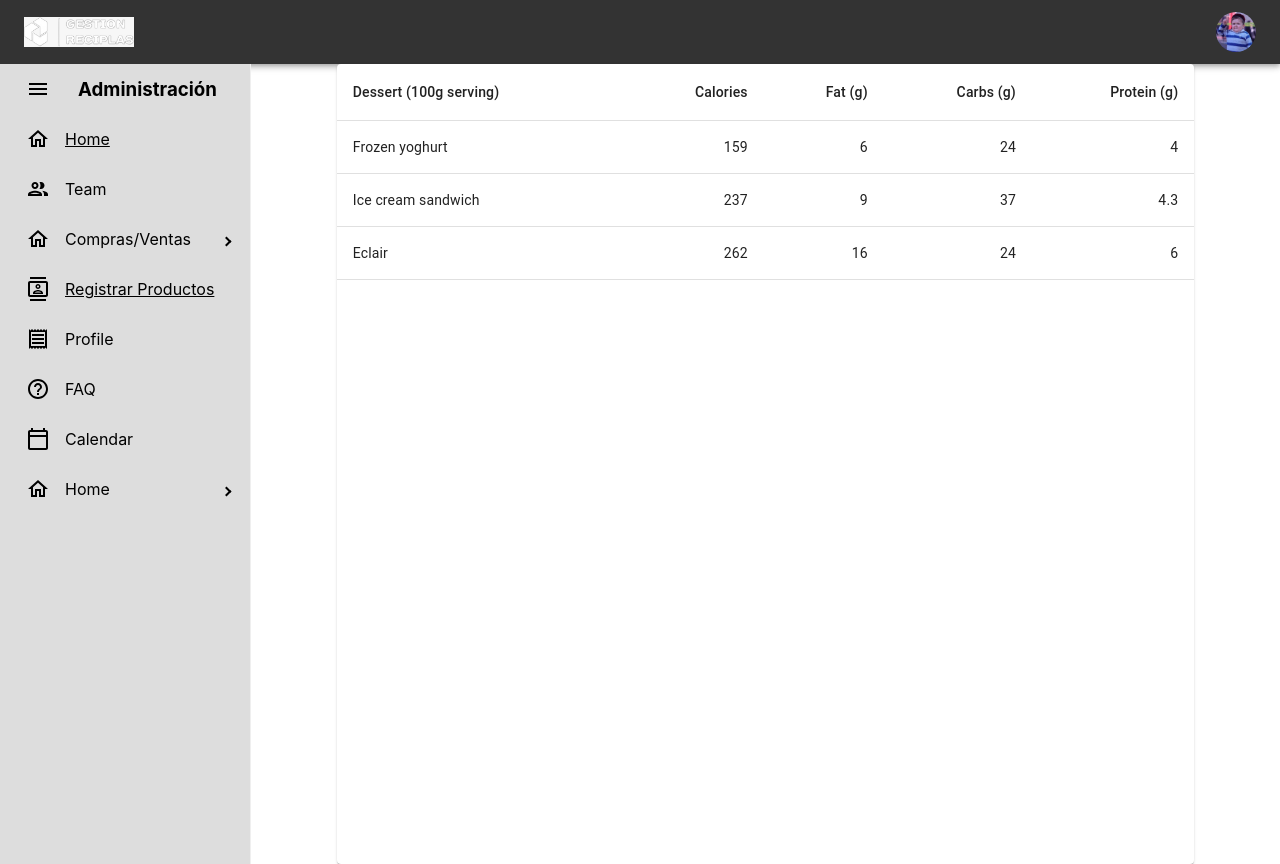
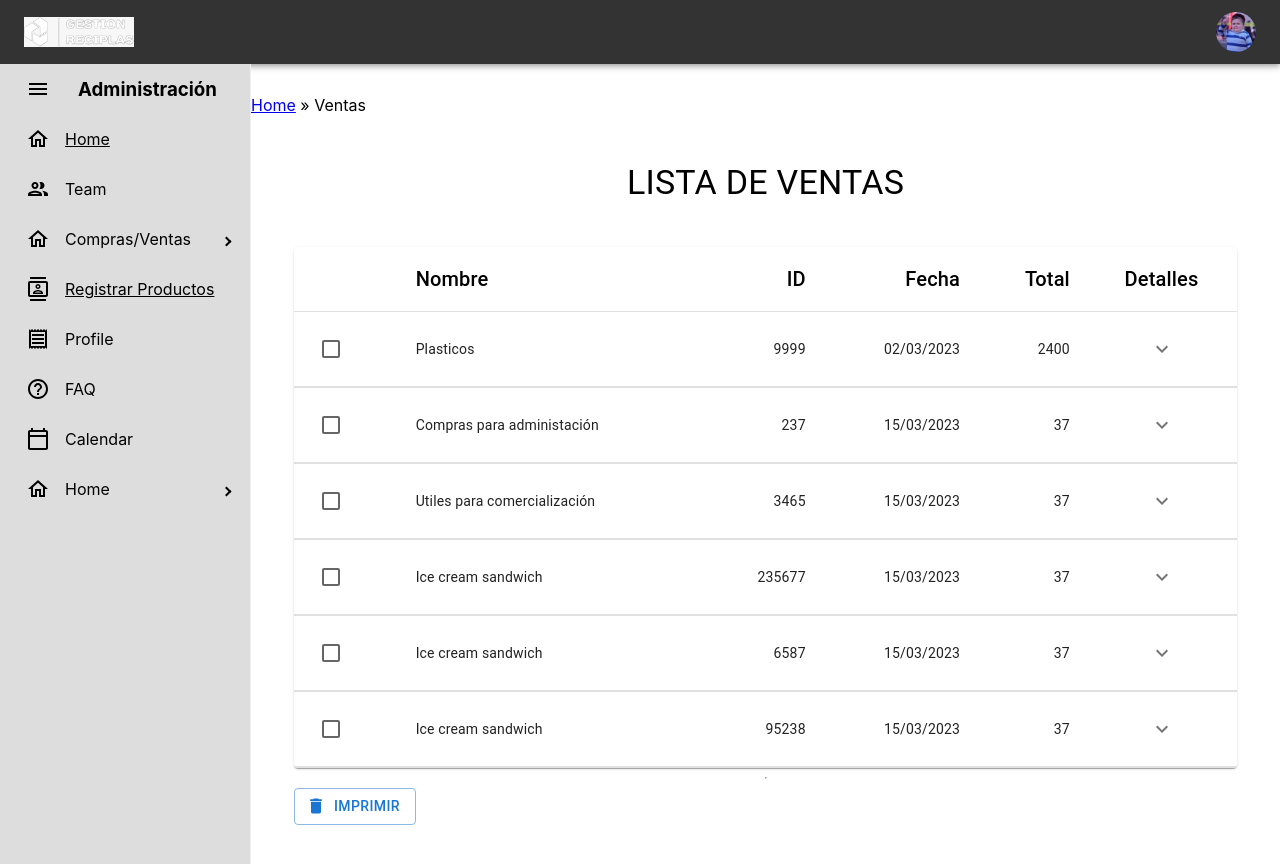
Before and after one commit to SixtoArrejin/RECIPLAS-TPI-G7, a React (Create React App) app in the folder gestion-reciplast/: page /ventas in a window 1280 px wide. Built offline with nearby package versions, Linux system fonts and the light colour scheme.

Commit message:
Se agrego la pantalla Lista de Ventas

```diff
--- a/gestion-reciplast/src/components/TablaCompras.jsx
+++ b/gestion-reciplast/src/components/TablaCompras.jsx
@@ -51,7 +51,7 @@ function Row(props) {
         <TableCell align="right">{row.id}</TableCell>
         <TableCell align="right">{row.fecha}</TableCell>
         <TableCell align="right">{row.total}</TableCell>
-        <TableCell>
+        <TableCell align="center">
           <IconButton
             aria-label="expand row"
             size="small"
@@ -74,26 +74,26 @@ function Row(props) {
               <Table size="small" aria-label="purchases">
                 <TableHead>
                   <TableRow>
-                    <TableCell>Producto</TableCell>
-                    <TableCell align="right">Descripcion</TableCell>
-                    <TableCell>P/U</TableCell>
-                    <TableCell align="right">Cantidad</TableCell>
-                    <TableCell align="right">Total price ($)</TableCell>
+                    <TableCell align="center">Producto</TableCell>
+                    <TableCell align="center">Descripcion</TableCell>
+                    <TableCell align="center">P/U</TableCell>
+                    <TableCell align="center">Cantidad</TableCell>
+                    <TableCell align="center">Total price ($)</TableCell>
 
                   </TableRow>
                 </TableHead>
                 <TableBody>
                   {row.history.map((historyRow) => (
                     <TableRow key={historyRow.name}>
-                      <TableCell component="th" scope="row">
+                      <TableCell component="th" scope="row" align="center">
                         {historyRow.name}
                       </TableCell>
-                      <TableCell align="right">
+                      <TableCell align="center">
                         {historyRow.descripcion}
                       </TableCell>
-                      <TableCell>{historyRow.pu}</TableCell>
-                      <TableCell align="right">{historyRow.cantidad}</TableCell>
-                      <TableCell align="right">
+                      <TableCell align="center">{historyRow.pu}</TableCell>
+                      <TableCell align="center">{historyRow.cantidad}</TableCell>
+                      <TableCell align="center">
                         {Math.round(historyRow.cantidad * historyRow.pu * 100) / 100}
                       </TableCell>
 
@@ -139,7 +139,7 @@ export default function TablaCompras() {
               <TableCell align="right"><Typography variant="h6" color="initial">ID</Typography></TableCell>
               <TableCell align="right"><Typography variant="h6" color="initial">Fecha</Typography></TableCell>
               <TableCell align="right"><Typography variant="h6" color="initial">Total</Typography></TableCell>
-              <TableCell align="right"><Typography variant="h6" color="initial">Detalles</Typography></TableCell>
+              <TableCell align="center"><Typography variant="h6" color="initial">Detalles</Typography></TableCell>
 
             </TableRow>
           </TableHead>
--- /dev/null
+++ b/gestion-reciplast/src/components/TablaVentas.jsx
@@ -0,0 +1,157 @@
+import * as React from 'react';
+import PropTypes from 'prop-types';
+import Box from '@mui/material/Box';
+import Collapse from '@mui/material/Collapse';
+import IconButton from '@mui/material/IconButton';
+import Table from '@mui/material/Table';
+import TableBody from '@mui/material/TableBody';
+import TableCell from '@mui/material/TableCell';
+import TableContainer from '@mui/material/TableContainer';
+import TableHead from '@mui/material/TableHead';
+import TableRow from '@mui/material/TableRow';
+import Typography from '@mui/material/Typography';
+import Paper from '@mui/material/Paper';
+import KeyboardArrowDownIcon from '@mui/icons-material/KeyboardArrowDown';
+import KeyboardArrowUpIcon from '@mui/icons-material/KeyboardArrowUp';
+import { Grid, TextField, Button, Checkbox} from '@mui/material';
+
+function createData(name, id, fecha, total) {
+    return {
+        name,
+        id,
+        fecha,
+        total,
+        history: [
+            {
+                name: 'Botella',
+                pu: 35,
+                cantidad: 3,
+                descripcion: "Buen producto"
+            },
+            {
+                name: 'Bolsas',
+                pu: 5,
+                cantidad: 1,
+                descripcion: "Buenisimo"
+            },
+        ],
+    };
+}
+
+function Row(props) {
+    const { row } = props;
+    const [open, setOpen] = React.useState(false);
+
+    return (
+        <React.Fragment>
+            <TableRow sx={{ '& > *': { borderBottom: 'unset' } }}>
+                <TableCell component="th" scope="row">
+                    <Checkbox />
+                </TableCell>
+                <TableCell component="th" scope="row">
+                    {row.name}
+                </TableCell>
+                <TableCell align="right">{row.id}</TableCell>
+                <TableCell align="right">{row.fecha}</TableCell>
+                <TableCell align="right">{row.total}</TableCell>
+                <TableCell align="center">
+                    <IconButton
+                        aria-label="expand row"
+                        size="small"
+                        onClick={() => setOpen(!open)}
+                    >
+                        {open ? <KeyboardArrowUpIcon /> : <KeyboardArrowDownIcon />}
+                    </IconButton>
+                </TableCell>
+            </TableRow>
+            <TableRow>
+                <TableCell style={{ paddingBottom: 0, paddingTop: 0 }} colSpan={6}>
+                    <Collapse in={open} timeout="auto" unmountOnExit>
+
+                        {/* Detalle de cada fila */}
+                        <Box sx={{ margin: 1 }}>
+                            <Typography variant="h5" gutterBottom component="div">
+                                Detalle de venta
+                            </Typography>
+                            <Typography variant="h6" color="initial">Cliente: Mario Bros</Typography>
+                            <Table size="small" aria-label="purchases">
+                                <TableHead>
+                                    <TableRow>
+                                        <TableCell align="center">Producto</TableCell>
+                                        <TableCell align="center">Descripcion</TableCell>
+                                        <TableCell align="center">P/U</TableCell>
+                                        <TableCell align="center">Cantidad</TableCell>
+                                        <TableCell align="center">Total price ($)</TableCell>
+
+                                    </TableRow>
+                                </TableHead>
+                                <TableBody>
+                                    {row.history.map((historyRow) => (
+                                        <TableRow key={historyRow.name}>
+                                            <TableCell component="th" scope="row" align="center">
+                                                {historyRow.name}
+                                            </TableCell>
+                                            <TableCell align="center">
+                                                {historyRow.descripcion}
+                                            </TableCell>
+                                            <TableCell align="center">{historyRow.pu}</TableCell>
+                                            <TableCell align="center">{historyRow.cantidad}</TableCell>
+                                            <TableCell align="center">
+                                                {Math.round(historyRow.cantidad * historyRow.pu * 100) / 100}
+                                            </TableCell>
+
+                                        </TableRow>
+                                    ))}
+                                </TableBody>
+                            </Table>
+                            <br />
+                            <Grid container
+                                direction="row"
+                                justifyContent="flex-end"
+                                alignItems="center">
+                                <Button variant="outlined">Imprimir</Button>
+                            </Grid>
+
+                        </Box>
+                    </Collapse>
+                </TableCell>
+            </TableRow>
+        </React.Fragment>
+    );
+}
+
+
+const rows = [
+    createData('Plasticos', 9999, "02/03/2023", 2400),
+    createData('Compras para administación', 237, "15/03/2023", 37),
+    createData('Utiles para comercialización', 3465, "15/03/2023", 37),
+    createData('Ice cream sandwich', 235677, "15/03/2023", 37),
+    createData('Ice cream sandwich', 6587, "15/03/2023", 37),
+    createData('Ice cream sandwich', 95238, "15/03/2023", 37),
+];
+
+export default function TablaVentas() {
+    return (
+        <Grid>
+            <TableContainer component={Paper}>
+                <Table aria-label="collapsible table">
+                    <TableHead>
+                        <TableRow>
+                            <TableCell> </TableCell>
+                            <TableCell><Typography variant="h6" color="initial">Nombre</Typography></TableCell>
+                            <TableCell align="right"><Typography variant="h6" color="initial">ID</Typography></TableCell>
+                            <TableCell align="right"><Typography variant="h6" color="initial">Fecha</Typography></TableCell>
+                            <TableCell align="right"><Typography variant="h6" color="initial">Total</Typography></TableCell>
+                            <TableCell align="center"><Typography variant="h6" color="initial">Detalles</Typography></TableCell>
+                        </TableRow>
+                    </TableHead>
+                    <TableBody>
+                        {rows.map((row) => (
+                            <Row key={row.name} row={row} />
+                        ))}
+                    </TableBody>
+                </Table>
+            </TableContainer>
+        </Grid>
+    );
+}
--- a/gestion-reciplast/src/pages/administracion/Compras.jsx
+++ b/gestion-reciplast/src/pages/administracion/Compras.jsx
@@ -4,10 +4,10 @@ import TablaCompras from "../../components/TablaCompras";
 
 function Compras() {
     return (
-        <Grid container xs={12} direction="row" justifyContent="center" alignItems="center" style={{ width: "100%" }}>
+        <Grid container xs={12} direction="row" justifyContent="center" alignItems="center" style={{ width: "100%" }} paddingBottom={3}>
 
             <Grid item xs={12}>
-                <p><NavLink to="/home" >Home</NavLink> » Compras </p>
+                <p><NavLink to="/home" >Home</NavLink> » Ventas </p>
             </Grid>
 
             <Grid container xs={12} direction="row" justifyContent="center" alignItems="center">
@@ -16,11 +16,11 @@ function Compras() {
                 </Typography>
             </Grid>
 
-            <Grid container xs={8} direction="row" justifyContent="center" alignItems="center"
+            <Grid container xs={11} direction="row" justifyContent="center" alignItems="center"
                 // border="1px solid black" borderRadius={8} padding={2}
                 >
 
-                <Grid item>
+                <Grid item xs={12}>
                     <TablaCompras />
                 </Grid>
             </Grid>
--- a/gestion-reciplast/src/pages/administracion/Ventas.jsx
+++ b/gestion-reciplast/src/pages/administracion/Ventas.jsx
@@ -1,13 +1,44 @@
 import AccessibleTable from "../../components/AccessibleTable";
-import { Grid } from "@mui/material";
+import { Grid, Typography, Button } from "@mui/material";
+import { NavLink } from "react-router-dom";
+import TablaVentas from "../../components/TablaVentas";
+import DeleteIcon from '@mui/icons-material/Delete';
 
 function Ventas() {
 
     return (
-        <Grid container xs={12} justifyContent="center">
-            <Grid container xs={10}>
-                <AccessibleTable />
+        <Grid container xs={12} direction="row" justifyContent="center" alignItems="center" style={{ width: "100%" }} paddingBottom={3}>
+
+            <Grid item xs={12}>
+                <p><NavLink to="/home" >Home</NavLink> » Ventas </p>
             </Grid>
+
+            <Grid container xs={12} direction="row" justifyContent="center" alignItems="center">
+                <Typography variant="h4" gutterBottom>
+                    LISTA DE VENTAS
+                </Typography>
+            </Grid>
+
+            <Grid container xs={11} direction="row" justifyContent="center" alignItems="center"
+            // border="1px solid black" borderRadius={8} padding={2}
+            >
+                <Grid item xs={12}>
+                    <TablaVentas />
+                </Grid>
+
+                <hr />
+                <br />
+                <Grid container
+                    direction="row"
+                    justifyContent="flex-start"
+                    alignItems="center">
+                    <Button variant="outlined" startIcon={<DeleteIcon />}>
+                        Imprimir
+                    </Button>
+                </Grid>
+
+            </Grid>
+
         </Grid>
     );
 };
```
